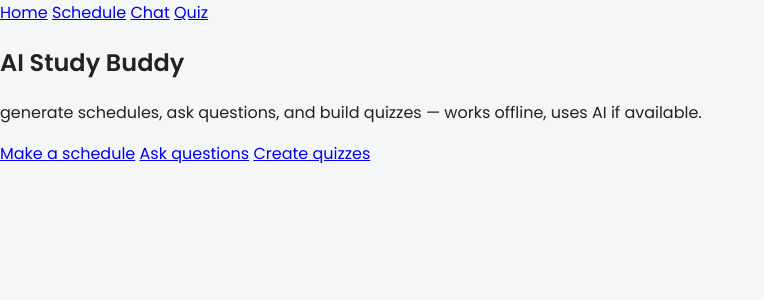
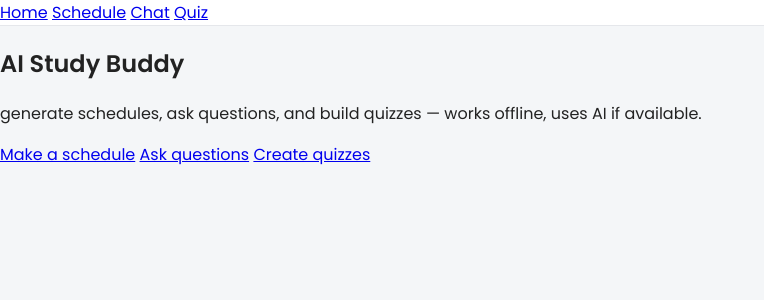
Before and after one commit to Arham-Begani/Study_buddy, a Flask app: page / in a window 1280 px wide. Shown: the top 300 px of the page, without its empty margins (0-764 px from the left). Run offline with Flask 3, Linux system fonts and the light colour scheme.

Commit message:
Update style.css

```diff
--- a/static/style.css
+++ b/static/style.css
@@ -14,3 +14,11 @@ body{
     font-family:Poppins,system-ui,Arial;
     color:var(--text);
 }
+
+header{
+    background:#fff;
+    border-bottom:1px solid var(--border);
+    position:sticky;
+    top:0;
+    z-index:5;
+}
```
